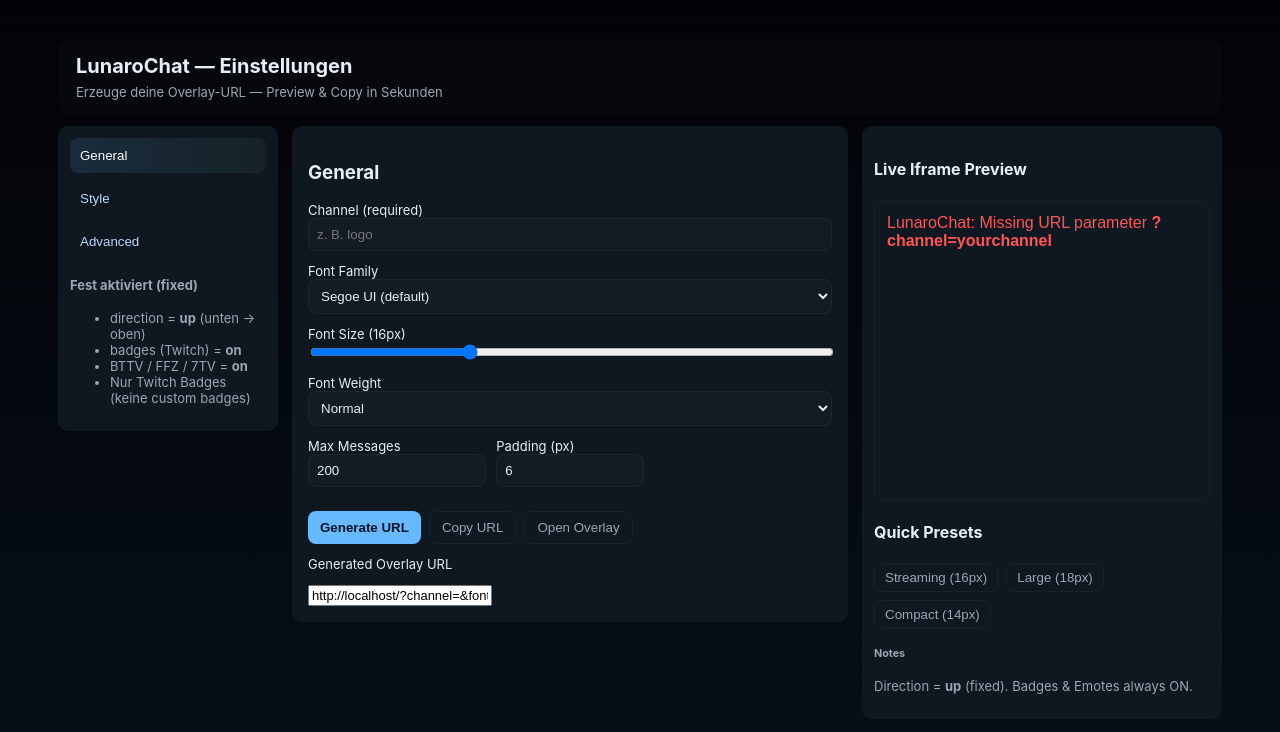
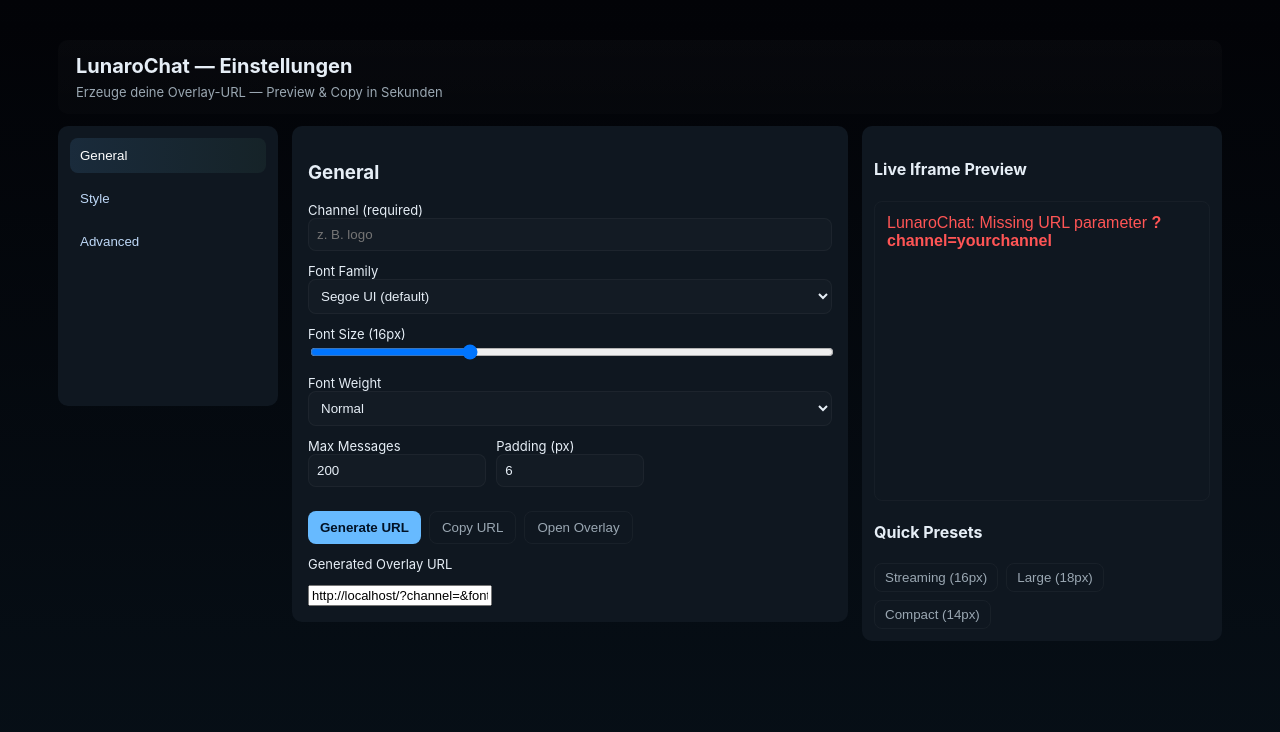
Before and after one commit to LetzGaming/LunaroChat, a website: page settings.html in a window 1280 px wide. Drawn offline with Linux system fonts and the light colour scheme.

Commit message:
Remove fixed info and notes from settings.html
Removed fixed info section and related notes from settings.

```diff
--- a/settings.html
+++ b/settings.html
@@ -18,15 +18,6 @@
       <button class="tab-btn active" data-tab="general">General</button>
       <button class="tab-btn" data-tab="style">Style</button>
       <button class="tab-btn" data-tab="advanced">Advanced</button>
-      <div class="fixed-info">
-        <h4>Fest aktiviert (fixed)</h4>
-        <ul>
-          <li>direction = <strong>up</strong> (unten → oben)</li>
-          <li>badges (Twitch) = <strong>on</strong></li>
-          <li>BTTV / FFZ / 7TV = <strong>on</strong></li>
-          <li>Nur Twitch Badges (keine custom badges)</li>
-        </ul>
-      </div>
     </nav>
 
     <section class="content">
@@ -113,7 +104,6 @@
       <!-- ADVANCED -->
       <form id="form-advanced" class="tab" data-tab="advanced" onsubmit="return false;">
         <h3>Advanced</h3>
-        <p class="muted">Die folgenden Features sind fest aktiviert und nicht schaltbar: direction, badges, BTTV, FFZ, 7TV.</p>
 
         <label>Custom Querystring (optional - only additional params, e.g. <code>&max=300</code>)</label>
         <input id="extraParams" placeholder="&utm=1" />
@@ -125,7 +115,6 @@
         <h4>Quick tips</h4>
         <ul>
           <li>OBS: Browser Source → URL = Generated URL</li>
-          <li>Empfohlen: "Shutdown source when not visible" = ON</li>
           <li>FontSize kann im Overlay per <code>?fontSize=</code> überschrieben werden</li>
         </ul>
       </form>
@@ -143,11 +132,6 @@
         <button data-preset="large" class="preset">Large (18px)</button>
         <button data-preset="compact" class="preset">Compact (14px)</button>
       </div>
-
-      <div class="help">
-        <h5>Notes</h5>
-        <p class="muted">Direction = <strong>up</strong> (fixed). Badges & Emotes always ON.</p>
-      </div>
     </aside>
   </section>
 </main>
```
